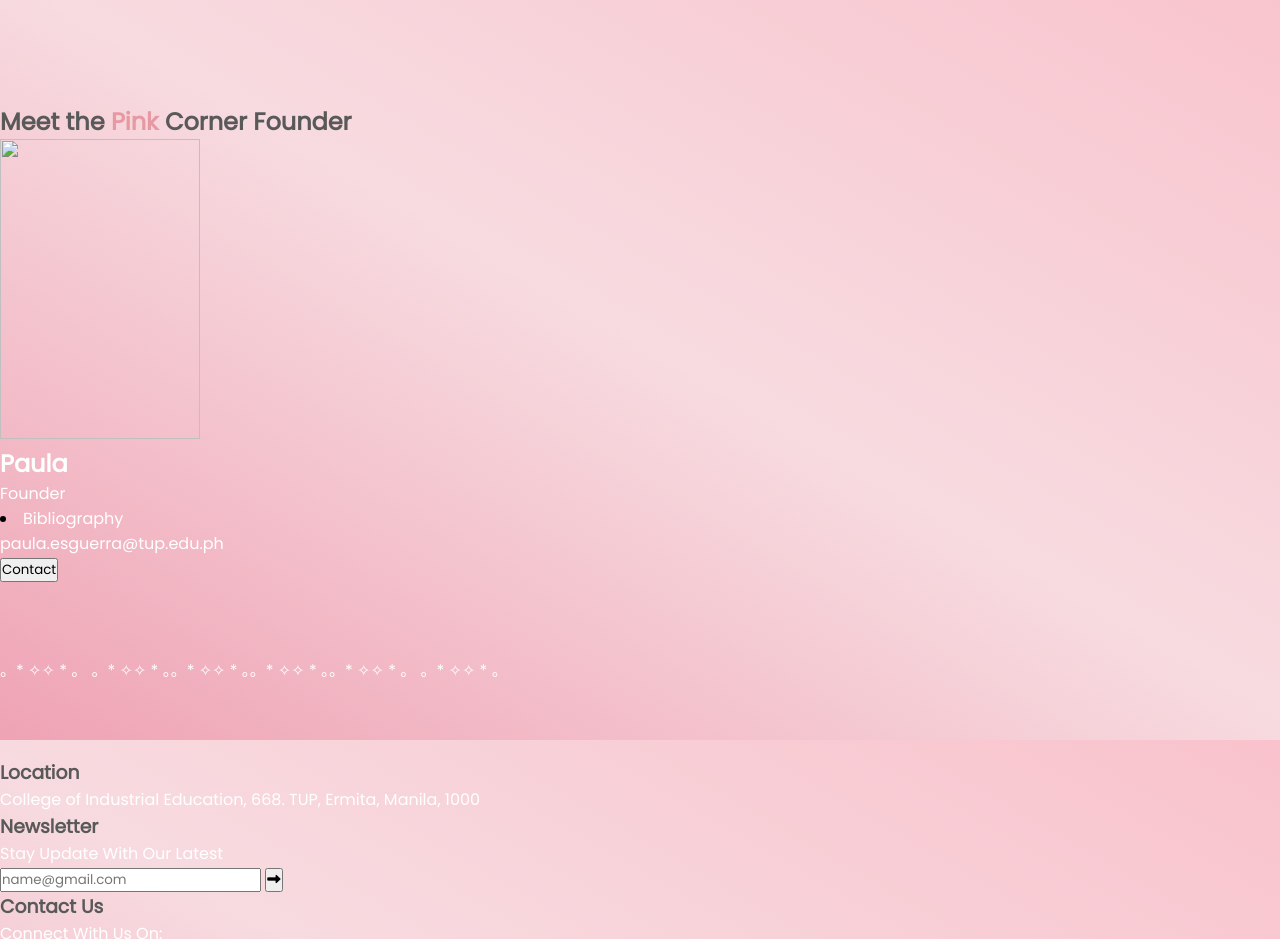
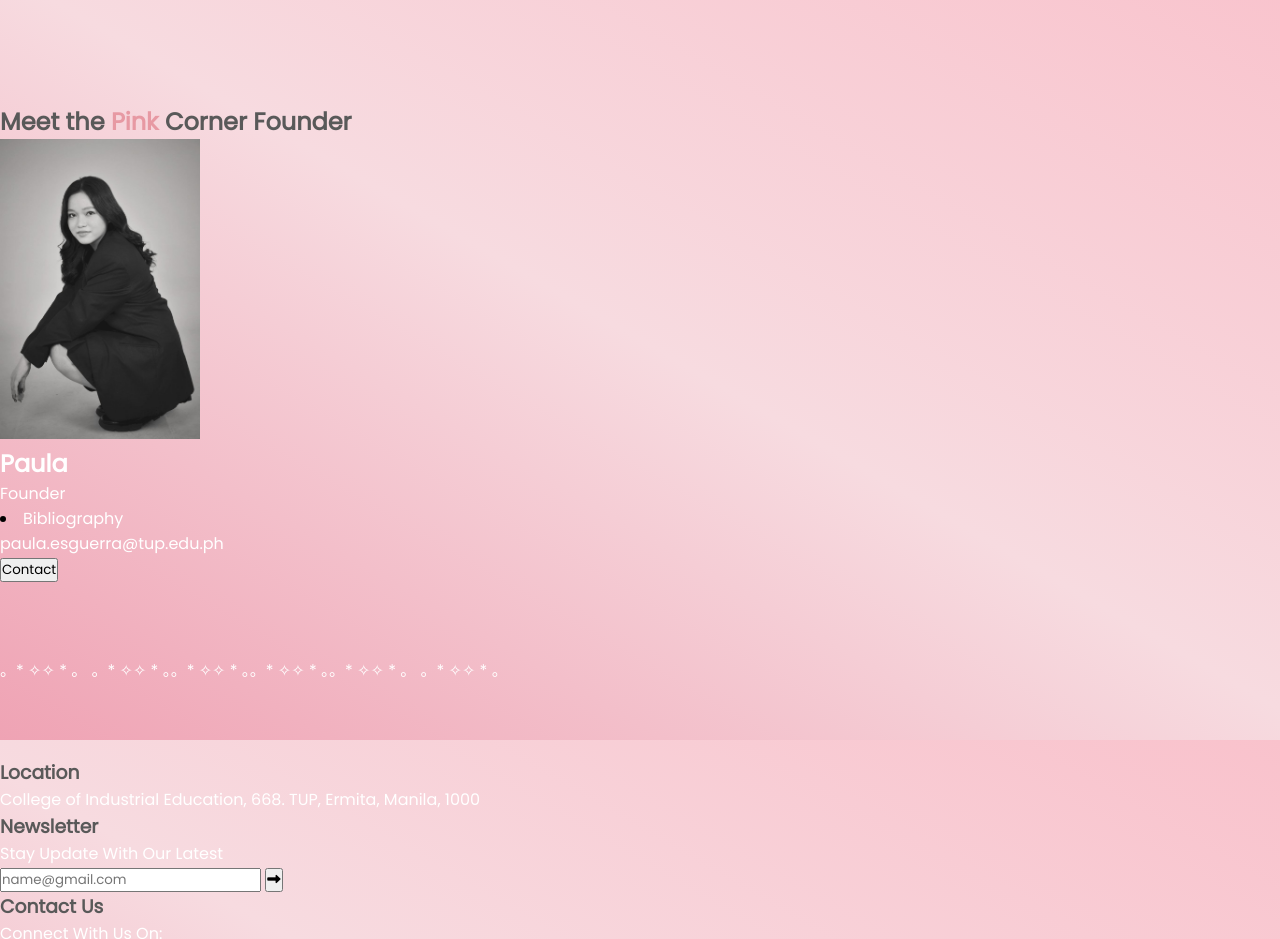
Before and after one commit to siopauuuuu/Final-Website, a plain HTML site: page About us.html in a window 1280 px wide. Shown: the part 1660-2599 px from the top of the page. Drawn offline with Linux system fonts and the light colour scheme.

Commit message:
Update About us.html

```diff
--- a/About us.html
+++ b/About us.html
@@ -100,7 +100,7 @@
        <div class="team-cards">
          <div class="card">
          <div class="card-img">
-            <img src="Telegram/dp.jpg"width="200" height="300" >
+            <img src="dp.jpg"width="200" height="300" >
        </div>
 
       <a href="/storage/emulated/0/Esguerra .html">
```
